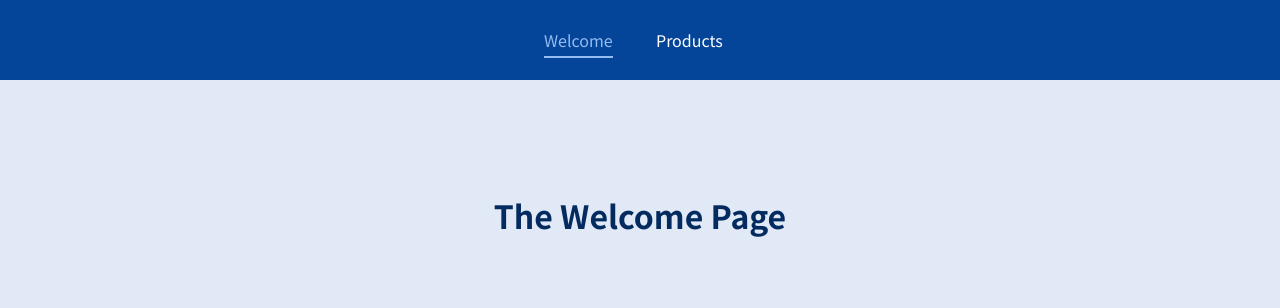
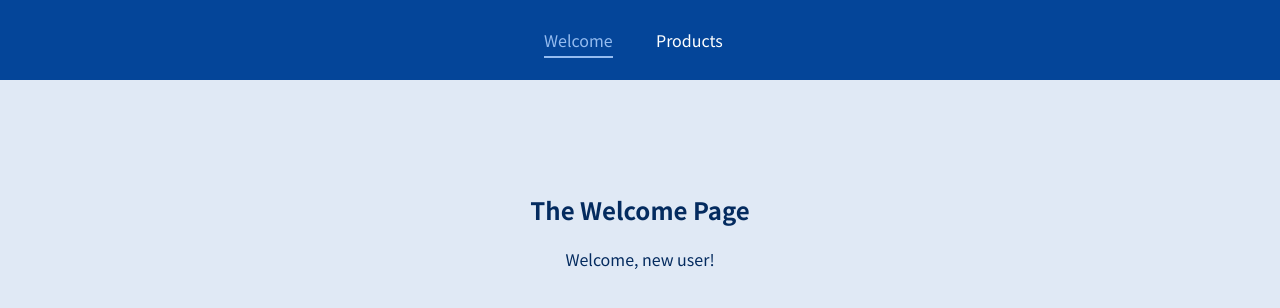
Before and after one commit to cjchika/react-router, a React (Create React App) app: page /welcome/new-user in a window 1280 px wide. Shown: the top 308 px of the page. Built offline with nearby package versions, Linux system fonts and the light colour scheme; the HTML template or start-up script is replaced by a standard one.

Commit message:
Nested Routes

```diff
--- a/src/pages/Welcome.jsx
+++ b/src/pages/Welcome.jsx
@@ -1,5 +1,14 @@
+import { Route } from "react-router-dom";
+
 const Welcome = () => {
-	return <h1>The Welcome Page</h1>
+	return (
+		<section>
+			<h1>The Welcome Page</h1>
+			<Route path='/welcome/new-user'>
+				<p>Welcome, new user!</p>
+			</Route>
+		</section>
+	)
 };
 
 export default Welcome;
```
